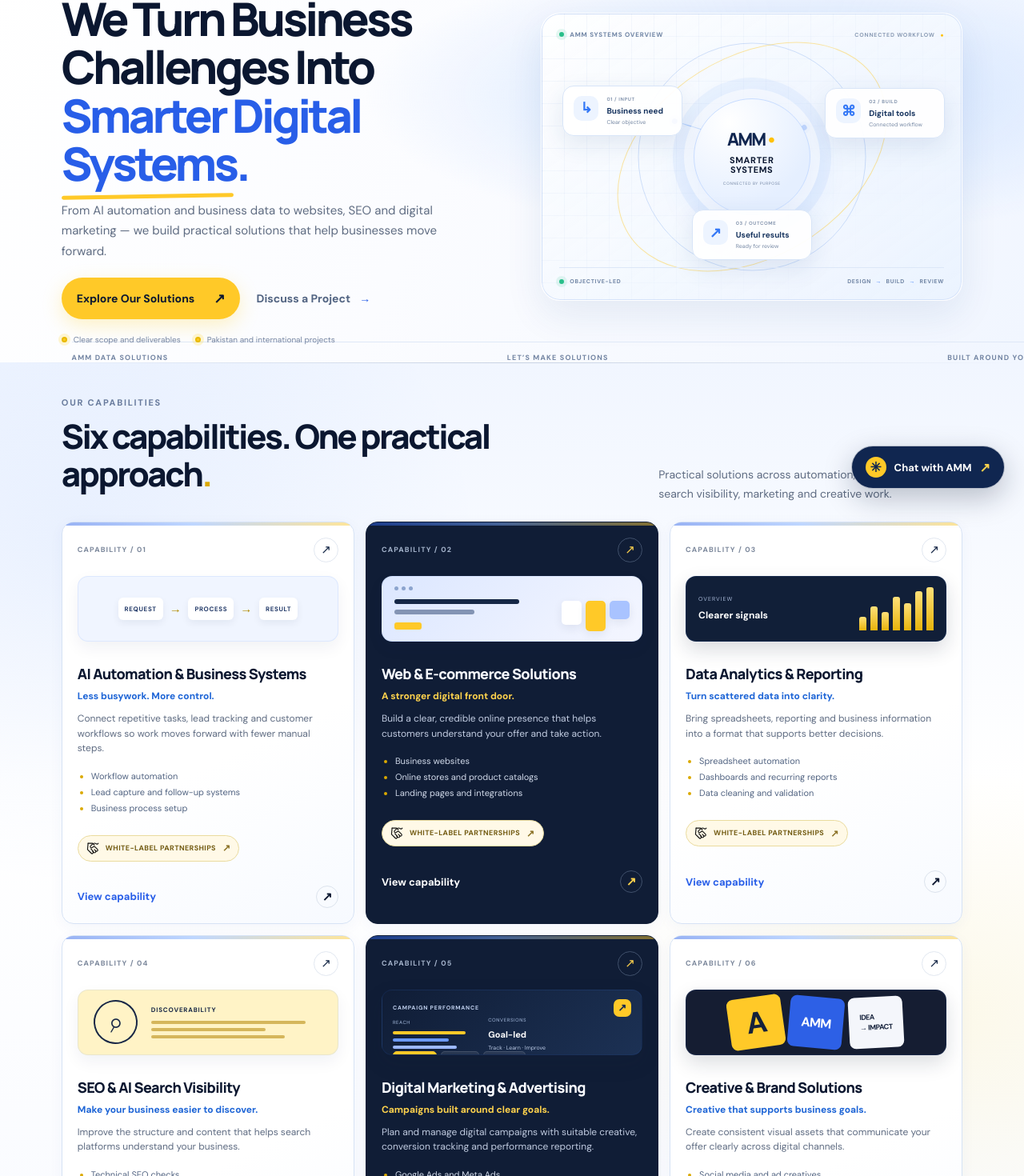
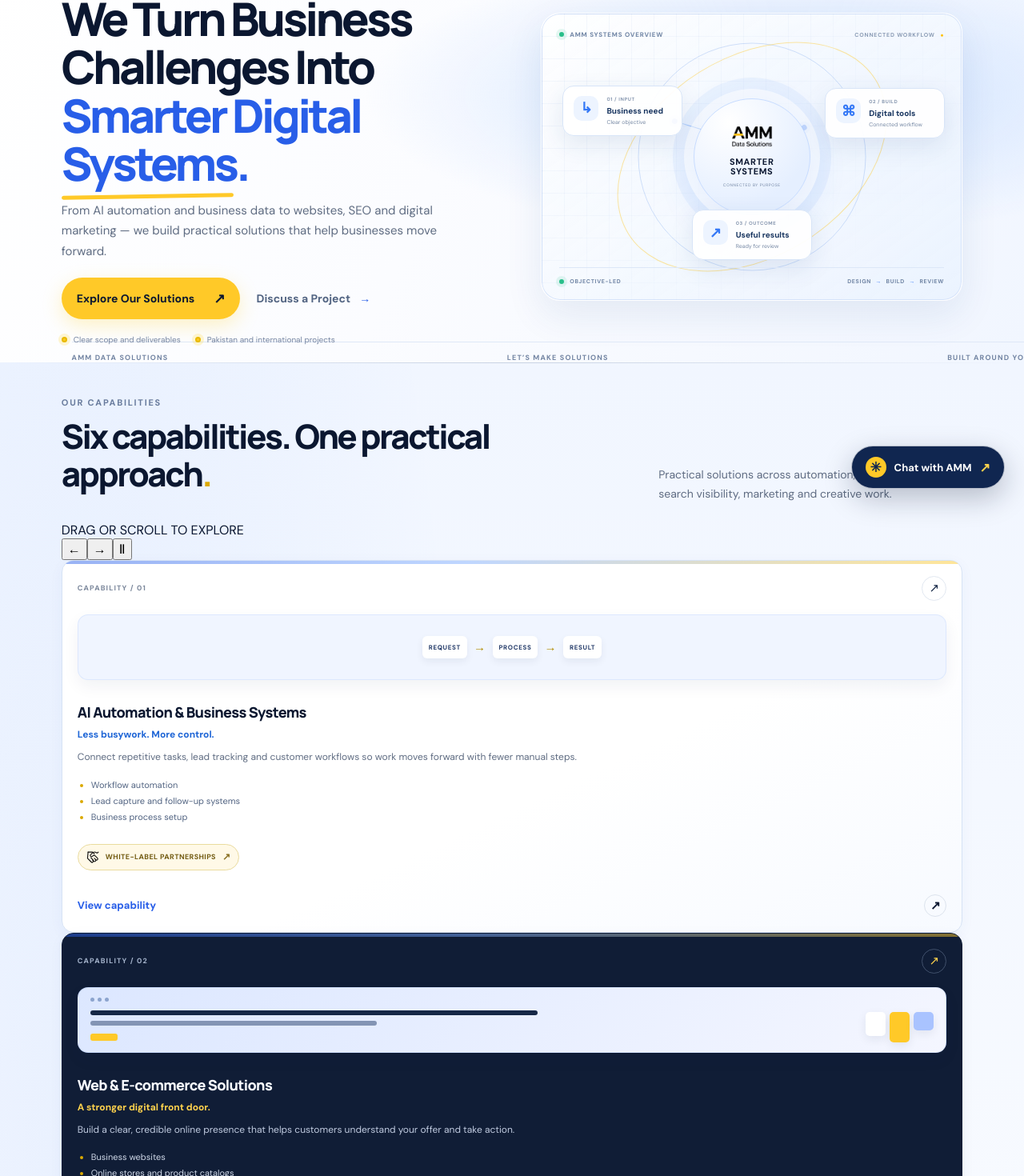
Before and after one commit to wwwab229-cpu/amm-data-solutions-website, a Next.js app: page / in a window 1280 px wide. Shown: the part 165-1635 px from the top of the page at 80% size. Built offline with nearby package versions, Linux system fonts and the light colour scheme.

Commit message:
Build interactive AMM service carousel and animate original logo

```diff
--- a/app/page.tsx
+++ b/app/page.tsx
@@ -1,6 +1,6 @@
 "use client";
 
-import { useState } from "react";
+import { useEffect, useRef, useState } from "react";
 import AMMLogo from "../logo/AMMLogo";
 
 const services = [
@@ -37,6 +37,26 @@ function ServiceVisual({ type }: { type: string }) {
 export default function Home() {
   const [openFaq,setOpenFaq]=useState<number|null>(null);
   const [contactOpen,setContactOpen]=useState(false);
+  const [carouselPaused,setCarouselPaused]=useState(false);
+  const carouselRef=useRef<HTMLDivElement|null>(null);
+  useEffect(()=>{
+    const track=carouselRef.current;
+    if(!track || carouselPaused) return;
+    const reduceMotion=window.matchMedia("(prefers-reduced-motion: reduce)").matches;
+    if(reduceMotion) return;
+    const timer=window.setInterval(()=>{
+      if(track.matches(":hover") || track.contains(document.activeElement)) return;
+      const loopPoint=track.scrollWidth/2;
+      if(track.scrollLeft>=loopPoint-2) track.scrollLeft=0;
+      else track.scrollLeft+=0.65;
+    },30);
+    return ()=>window.clearInterval(timer);
+  },[carouselPaused]);
+  const moveCarousel=(direction:number)=>{
+    const track=carouselRef.current;
+    if(!track) return;
+    track.scrollBy({left:direction*Math.min(track.clientWidth*.72,380),behavior:"smooth"});
+  };
   return <main>
     <nav className="nav" aria-label="Main navigation">
       <Brand />
@@ -55,7 +75,7 @@ export default function Home() {
         <div className="heroSystemVisual" aria-label="Illustration of a business request moving through connected digital systems to a clear outcome">
           <div className="systemVisualHead"><span><i/> AMM SYSTEMS OVERVIEW</span><b>CONNECTED WORKFLOW <em>●</em></b></div>
           <div className="systemOrbit orbitOne"></div><div className="systemOrbit orbitTwo"></div>
-          <div className="systemCore"><div className="systemCoreMark">AMM<span>•</span></div><b>SMARTER<br/>SYSTEMS</b><small>CONNECTED BY PURPOSE</small></div>
+          <div className="systemCore"><div className="systemCoreMark"><AMMLogo height={27} /></div><b>SMARTER<br/>SYSTEMS</b><small>CONNECTED BY PURPOSE</small></div>
           <div className="systemNode nodeInput"><span className="systemNodeIcon">↳</span><small>01 / INPUT</small><b>Business need</b><i>Clear objective</i></div>
           <div className="systemNode nodeBuild"><span className="systemNodeIcon">⌘</span><small>02 / BUILD</small><b>Digital tools</b><i>Connected workflow</i></div>
           <div className="systemNode nodeOutcome"><span className="systemNodeIcon">↗</span><small>03 / OUTCOME</small><b>Useful results</b><i>Ready for review</i></div>
@@ -67,7 +87,12 @@ export default function Home() {
     </section>
     <section id="services" className="services section">
       <div className="sectionHead"><div><div className="eyebrow">OUR CAPABILITIES</div><h2>Six capabilities. One practical approach<span className="yellowDot">.</span></h2></div><p>Practical solutions across automation, websites, data, search visibility, marketing and creative work.</p></div>
-      <div className="serviceGrid">{services.map(s=><a className={`serviceCard serviceCard-${s.n}`} href={`/services/${s.slug}`} key={s.n}><div className="serviceCardTop"><span className="serviceNumber">CAPABILITY / {s.n}</span><span className="serviceArrow">↗</span></div><ServiceVisual type={s.visual}/><h3>{s.title}</h3><h4>{s.plain}</h4><p>{s.body}</p><ul>{s.examples.map(x=><li key={x}>{x}</li>)}</ul><div className="whiteLabelStrip"><span className="whiteLabelIcon" aria-hidden="true"><svg viewBox="0 0 24 24" width="17" height="17" fill="none" stroke="currentColor" strokeWidth="1.6" strokeLinecap="round" strokeLinejoin="round"><path d="m11 17 2 2a2 2 0 0 0 3-3"/><path d="m14 14 2.5 2.5a2 2 0 0 0 3-3l-3.9-3.9a3 3 0 0 0-4.2 0l-.9.9a2 2 0 0 1-3-3l2.8-2.8a5.8 5.8 0 0 1 7.1-.9l.5.3a2 2 0 0 0 2 .1L21 3"/><path d="M3 3 2 14l6.5 6.5a2 2 0 0 0 3-3"/><path d="M3 3h8l3 3"/><path d="m8 13 4 4"/></svg></span><span>WHITE-LABEL PARTNERSHIPS</span><span className="whiteLabelArrow" aria-hidden="true">↗</span></div><div className="cardLink">View capability <span>↗</span></div></a>)}</div>
+      <div className="serviceCarouselShell">
+        <div className="carouselControls"><span className="carouselHint"><i/> DRAG OR SCROLL TO EXPLORE</span><div><button type="button" aria-label="Previous services" onClick={()=>moveCarousel(-1)}>←</button><button type="button" aria-label="Next services" onClick={()=>moveCarousel(1)}>→</button><button type="button" aria-label={carouselPaused?"Resume automatic service carousel":"Pause automatic service carousel"} onClick={()=>setCarouselPaused(!carouselPaused)}>{carouselPaused?"▶":"Ⅱ"}</button></div></div>
+        <div className="serviceCarousel" ref={carouselRef} onMouseEnter={()=>{}} onFocusCapture={()=>setCarouselPaused(true)} onBlurCapture={(e)=>{if(!e.currentTarget.contains(e.relatedTarget as Node|null))setCarouselPaused(false)}} aria-label="AMM service capabilities carousel">
+          <div className="serviceTrack">{[0,1].map(copy=><div className="serviceTrackSet" key={copy} aria-hidden={copy===1?true:undefined}>{services.map(s=><a className={`serviceCard serviceCard-${s.n}`} href={`/services/${s.slug}`} key={s.n} tabIndex={copy===1?-1:undefined}><div className="serviceCardTop"><span className="serviceNumber">CAPABILITY / {s.n}</span><span className="serviceArrow">↗</span></div><ServiceVisual type={s.visual}/><h3>{s.title}</h3><h4>{s.plain}</h4><p>{s.body}</p><ul>{s.examples.map(x=><li key={x}>{x}</li>)}</ul><div className="whiteLabelStrip"><span className="whiteLabelIcon" aria-hidden="true"><svg viewBox="0 0 24 24" width="17" height="17" fill="none" stroke="currentColor" strokeWidth="1.6" strokeLinecap="round" strokeLinejoin="round"><path d="m11 17 2 2a2 2 0 0 0 3-3"/><path d="m14 14 2.5 2.5a2 2 0 0 0 3-3l-3.9-3.9a3 3 0 0 0-4.2 0l-.9.9a2 2 0 0 1-3-3l2.8-2.8a5.8 5.8 0 0 1 7.1-.9l.5.3a2 2 0 0 0 2 .1L21 3"/><path d="M3 3 2 14l6.5 6.5a2 2 0 0 0 3-3"/><path d="M3 3h8l3 3"/><path d="m8 13 4 4"/></svg></span><span>WHITE-LABEL PARTNERSHIPS</span><span className="whiteLabelArrow" aria-hidden="true">↗</span></div><div className="cardLink">View capability <span>↗</span></div></a>)}</div>)}</div>
+        </div>
+      </div>
     </section>
     <section id="how" className="how section"><div className="howIntro"><div className="eyebrow">A CLEAR DELIVERY MODEL</div><h2>Defined scope.<br/><span>Thoughtful execution.</span></h2><p>Every engagement has a clear objective, an agreed scope and a review before handover.</p><a className="textLink" href="#contact">Discuss your requirements <span>→</span></a></div><div className="processList">{process.map(p=><div className="processItem" key={p[0]}><span className="processNumber">{p[0]}</span><div><h3>{p[1]}</h3><p>{p[2]}</p></div><span className="processArrow">↗</span></div>)}</div></section>
     <section id="about" className="about section"><div className="aboutVisual"><div className="aboutLogoFrame"><AMMLogo className="ammAboutLogo" height={72} /></div><div className="aboutAccent">LET’S MAKE SOLUTIONS<span>●</span></div></div><div className="aboutCopy"><div className="eyebrow">ABOUT AMM DATA SOLUTIONS</div><h2>Business-minded thinking.<br/><span>Digital execution.</span></h2><p>AMM Data Solutions brings automation, digital systems, business information and creative services together under one practical delivery approach. We work with organizations that value clear communication, thoughtful scope and useful outcomes.</p><div className="aboutTags"><span>Pakistan-based</span><span>International inquiries welcome</span><span>Scope-led delivery</span></div></div></section>
```
